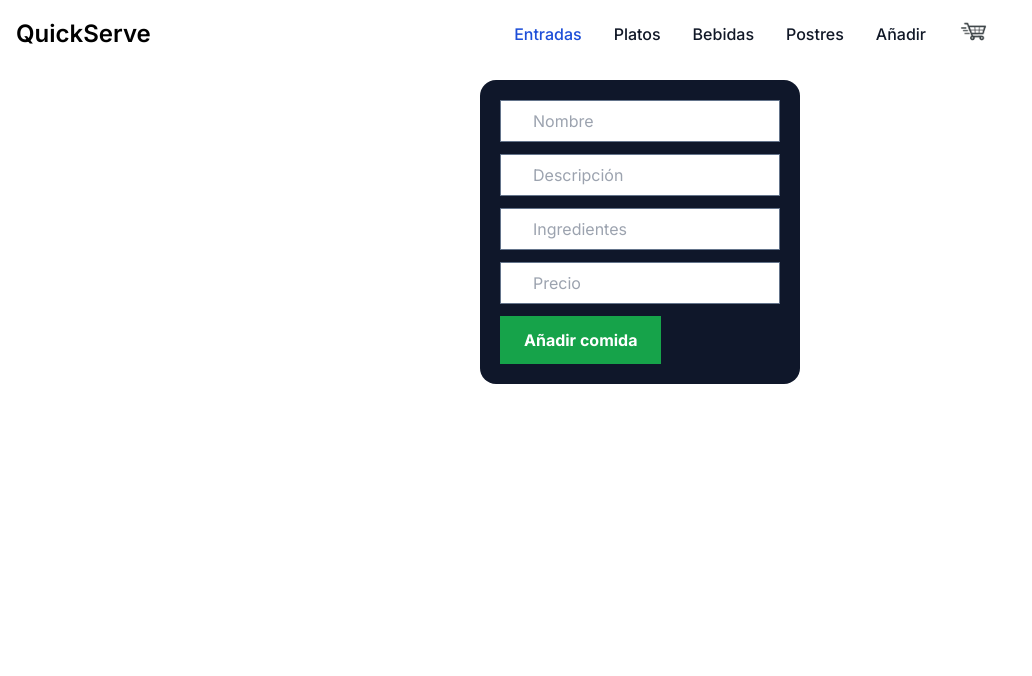
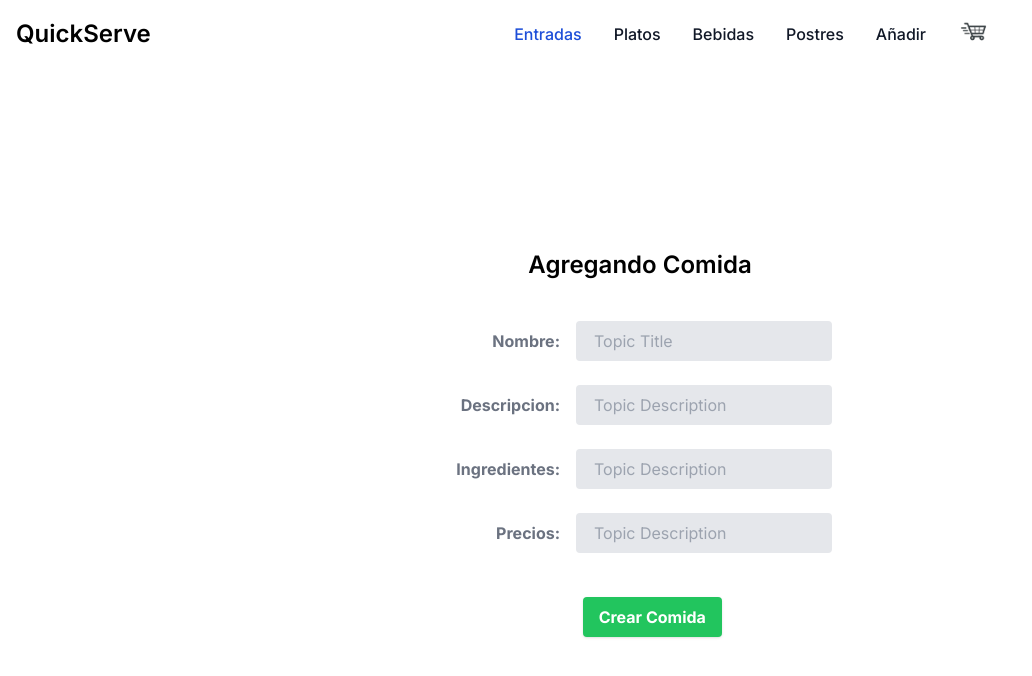
Before and after one commit to ErnesL/quickserve, a Next.js app: page /admin/addFood in a window 1280 px wide. Shown: the top 676 px of the page, without its empty margins (0-1032 px from the left). Built offline with nearby package versions, Linux system fonts and the light colour scheme.

Commit message:
Mejora de la interfaz de admin. Falta Categoria
- Formulario intuitivo modificar comidas

- Formulario intuitivo agregar comidas

```diff
--- a/components/CreateFoodForm.jsx
+++ b/components/CreateFoodForm.jsx
@@ -40,52 +40,116 @@ export default function addFoodForm() {
 
   return (
     <>
-      <div className="h-5 pt-20"></div>
-      <form
-        onSubmit={handleSubmit}
-        className=" w-1/2 flex m-auto flex-col gap-3 bg-slate-900 max-w-xs p-5 rounded-2xl"
+      <div className="p-40">
+        <div className="p-5">
+          <h1 className="text-center text-2xl font-semibold text-black">
+            Agregando Comida
+          </h1>
+        </div>
+        <div className="flex justify-center content-center p-5">
+          <form onSubmit={handleSubmit} className="w-full max-w-sm">
+
+            <div className="md:flex md:items-center mb-6">
+              <div className="md:w-1/3">
+                <label
+                  className="block text-gray-500 font-bold md:text-right mb-1 md:mb-0 pr-4"
+                  for="name"
                 >
+                  Nombre:
+                </label>
+              </div>
+
+              <div className="md:w-2/3">
                 <input
+                  className="bg-gray-200 appearance-none border-2 border-gray-200 rounded w-full py-2 px-4 text-gray-700 leading-tight focus:outline-none focus:bg-white focus:border-gray-900"
+                  id="name"
                   onChange={(e) => setTitle(e.target.value)}
                   value={title}
-          className="border border-slate-500 px-8 py-2"
                   type="text"
-          placeholder="Nombre"
+                  placeholder="Topic Title"
                 />
+              </div>
+            </div>
 
+            <div className="md:flex md:items-center mb-6">
+              <div className="md:w-1/3">
+                <label
+                  className="block text-gray-500 font-bold md:text-right mb-1 md:mb-0 pr-4"
+                  for="description"
+                >
+                  Descripcion:
+                </label>
+              </div>
+              <div className="md:w-2/3">
                 <input
+                  className="bg-gray-200 appearance-none border-2 border-gray-200 rounded w-full py-2 px-4 text-gray-700 leading-tight focus:outline-none focus:bg-white focus:border-gray-900"
+                  id="description"
+                  type="text"
                   onChange={(e) => setDescription(e.target.value)}
                   value={description}
-          className="border border-slate-500 px-8 py-2"
+                  placeholder="Topic Description"
+                />
+              </div>
+            </div>
+
+            <div className="md:flex md:items-center mb-6">
+              <div className="md:w-1/3">
+                <label
+                  className="block text-gray-500 font-bold md:text-right mb-1 md:mb-0 pr-4"
+                  for="ingredients"
+                >
+                  Ingredientes:
+                </label>
+              </div>
+              <div className="md:w-2/3">
+                <input
+                  className="bg-gray-200 appearance-none border-2 border-gray-200 rounded w-full py-2 px-4 text-gray-700 leading-tight focus:outline-none focus:bg-white focus:border-gray-900"
+                  id="ingredients"
                   type="text"
-          placeholder="Descripción"
-        />
-
-        <input
                   onChange={(e) => setIngredients(e.target.value)}
                   value={ingredients}
-          className="border border-slate-500 px-8 py-2"
-          type="text"
-          placeholder="Ingredientes"
+                  placeholder="Topic Description"
                 />
+              </div>
+            </div>
 
+            <div className="md:flex md:items-center mb-6">
+              <div className="md:w-1/3">
+                <label
+                  className="block text-gray-500 font-bold md:text-right mb-1 md:mb-0 pr-4"
+                  for="price"
+                >
+                  Precios:
+                </label>
+              </div>
+              <div className="md:w-2/3">
                 <input
+                  className="bg-gray-200 appearance-none border-2 border-gray-200 rounded w-full py-2 px-4 text-gray-700 leading-tight focus:outline-none focus:bg-white focus:border-gray-900"
+                  id="price"
+                  type="number"
                   onChange={(e) => setPrice(e.target.value)}
                   value={price}
-          className="border border-slate-500 px-8 py-2"
-          type="number"
+                  placeholder="Topic Description"
                   min="0.10"
                   step="0.01"
-          placeholder="Precio"
                 />
+              </div>
+            </div>
 
+            <div className="md:flex md:items-center p-5">
+              <div className="md:w-1/3"></div>
+              <div className="md:w-2/3">
                 <button
+                  className="shadow bg-green-500 hover:bg-green-400 focus:shadow-outline focus:outline-none text-white font-bold py-2 px-4 rounded"
                   type="submit"
-          className="bg-green-600 font-bold text-white py-3 px-6 w-fit"
                 >
-          Añadir comida
+                  Crear Comida
                 </button>
+              </div>
+            </div>
           </form>
+        </div>
+      </div>
     </>
   );
 }
--- a/components/EditFoodForm.jsx
+++ b/components/EditFoodForm.jsx
@@ -46,44 +46,159 @@ export default function EditFoodForm({
   };
 
   return (
-    <form onSubmit={handleSubmit} className="flex flex-col gap-3 pt-20">
+    <div className="p-40">
+      <div className="p-5">
+        <h1 className="text-center text-2xl font-semibold text-black">
+          Editando Comida
+        </h1>
+      </div>
+      <div className="flex justify-center content-center p-5">
+        <form onSubmit={handleSubmit} className="w-full max-w-sm">
+          <div className="md:flex md:items-center mb-6">
+            <div className="md:w-1/3">
+              <label
+                className="block text-gray-500 font-bold md:text-right mb-1 md:mb-0 pr-4"
+                for="name"
+              >
+                Nombre:
+              </label>
+            </div>
+
+            <div className="md:w-2/3">
               <input
+                className="bg-gray-200 appearance-none border-2 border-gray-200 rounded w-full py-2 px-4 text-gray-700 leading-tight focus:outline-none focus:bg-white focus:border-gray-900"
+                id="name"
                 onChange={(e) => setNewTitle(e.target.value)}
                 value={newTitle}
-        className="border border-slate-500 px-8 py-2"
                 type="text"
                 placeholder="Topic Title"
               />
+            </div>
+          </div>
 
+          <div className="md:flex md:items-center mb-6">
+            <div className="md:w-1/3">
+              <label
+                className="block text-gray-500 font-bold md:text-right mb-1 md:mb-0 pr-4"
+                for="description"
+              >
+                Descripcion:
+              </label>
+            </div>
+            <div className="md:w-2/3">
               <input
+                className="bg-gray-200 appearance-none border-2 border-gray-200 rounded w-full py-2 px-4 text-gray-700 leading-tight focus:outline-none focus:bg-white focus:border-gray-900"
+                id="description"
+                type="text"
                 onChange={(e) => setNewDescription(e.target.value)}
                 value={newDescription}
-        className="border border-slate-500 px-8 py-2"
-        type="text"
                 placeholder="Topic Description"
               />
+            </div>
+          </div>
 
+          <div className="md:flex md:items-center mb-6">
+            <div className="md:w-1/3">
+              <label
+                className="block text-gray-500 font-bold md:text-right mb-1 md:mb-0 pr-4"
+                for="ingredients"
+              >
+                Ingredientes:
+              </label>
+            </div>
+            <div className="md:w-2/3">
               <input
+                className="bg-gray-200 appearance-none border-2 border-gray-200 rounded w-full py-2 px-4 text-gray-700 leading-tight focus:outline-none focus:bg-white focus:border-gray-900"
+                id="ingredients"
+                type="text"
                 onChange={(e) => setNewIngredients(e.target.value)}
                 value={newIngredients}
-        className="border border-slate-500 px-8 py-2"
-        type="text"
                 placeholder="Topic Description"
               />
+            </div>
+          </div>
 
+          <div className="md:flex md:items-center mb-6">
+            <div className="md:w-1/3">
+              <label
+                className="block text-gray-500 font-bold md:text-right mb-1 md:mb-0 pr-4"
+                for="price"
+              >
+                Precios:
+              </label>
+            </div>
+            <div className="md:w-2/3">
               <input
+                className="bg-gray-200 appearance-none border-2 border-gray-200 rounded w-full py-2 px-4 text-gray-700 leading-tight focus:outline-none focus:bg-white focus:border-gray-900"
+                id="price"
+                type="number"
                 onChange={(e) => setNewPrice(e.target.value)}
                 value={newPrice}
-        className="border border-slate-500 px-8 py-2"
-        type="number"
+                placeholder="Topic Description"
                 min="0.10"
                 step="0.01"
-        placeholder="Topic Description"
               />
+            </div>
+          </div>
 
-      <button className="bg-green-600 font-bold text-white py-3 px-6 w-fit">
-        Update Topic
+          <div className="md:flex md:items-center p-5">
+            <div className="md:w-1/3"></div>
+            <div className="md:w-2/3">
+              <button
+                className="shadow bg-green-500 hover:bg-green-400 focus:shadow-outline focus:outline-none text-white font-bold py-2 px-4 rounded"
+                type="submit"
+              >
+                Modificar Comida
               </button>
+            </div>
+          </div>
         </form>
+      </div>
+    </div>
   );
 }
+
+// <form onSubmit={handleSubmit} className="flex flex-col gap-3 pt-20">
+    //   <label for="name">Nombre:</label>
+    //   <input
+    //     id="name"
+    //     onChange={(e) => setNewTitle(e.target.value)}
+    //     value={newTitle}
+    //     className="border border-slate-500 px-8 py-2"
+    //     type="text"
+    //     placeholder="Topic Title"
+    //   />
+    //   <label for="description">Descripcion:</label>
+    //   <input
+    //     id="description"
+    //     onChange={(e) => setNewDescription(e.target.value)}
+    //     value={newDescription}
+    //     className="border border-slate-500 px-8 py-2"
+    //     type="text"
+    //     placeholder="Topic Description"
+    //   />
+    //   <label for="ingredients">Ingredientes:</label>
+    //   <input
+    //     id="ingredients"
+    //     onChange={(e) => setNewIngredients(e.target.value)}
+    //     value={newIngredients}
+    //     className="border border-slate-500 px-8 py-2"
+    //     type="text"
+    //     placeholder="Topic Description"
+    //   />
+    //   <label for="price">Precio:</label>
+    //   <input
+    //     id="price"
+    //     onChange={(e) => setNewPrice(e.target.value)}
+    //     value={newPrice}
+    //     className="border border-slate-500 px-8 py-2"
+    //     type="number"
+    //     min="0.10"
+    //     step="0.01"
+    //     placeholder="Topic Description"
+    //   />
+
+    //   <button className="bg-green-600 font-bold text-white py-3 px-6 w-fit">
+    //     Update Topic
+    //   </button>
+    // </form>
--- a/components/Navbar.jsx
+++ b/components/Navbar.jsx
@@ -10,7 +10,7 @@ export default function NavBar() {
   }
 
   return (
-    <nav className="fixed w-full h-100 bg-white border-gray-200 dark:bg-gray-900">
+    <nav className="w-full h-100 bg-white border-gray-200 dark:bg-gray-900">
       <div className="max-w-screen-xl flex flex-wrap items-center justify-between mx-auto p-4">
         <Link
           href={"/"}
```
Also changed, not shown: components/FoodListAdmin.jsx (+14 -7 lines). Lines whose indentation alone changed are shown as unchanged.
